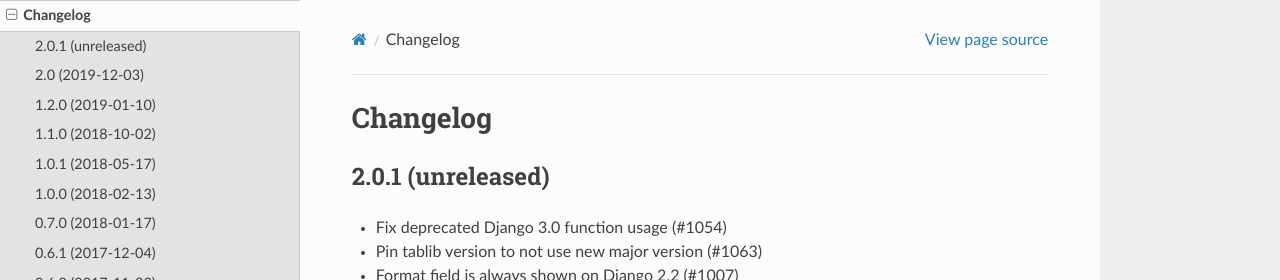
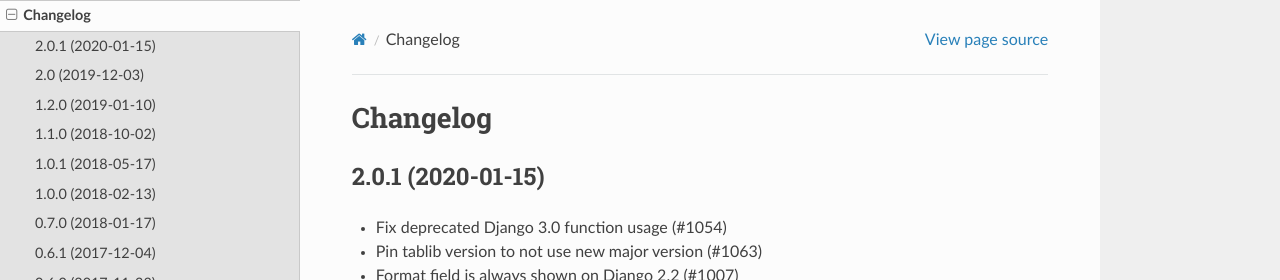
Before and after one commit to django-import-export/django-import-export, a Sphinx documentation site: the page built from docs/changelog.rst, in a window 1280 px wide and 900 px high. Shown: the top 280 px of the window. Built offline with Sphinx 7.4.7 and the Read the Docs theme 2.0.0, drawn with Linux system fonts in a browser that asks for light colours.

Commit message:
Preparing release 2.0.1

```diff
--- a/docs/changelog.rst
+++ b/docs/changelog.rst
@@ -2,7 +2,7 @@
 =========
 
 
-2.0.1 (unreleased)
+2.0.1 (2020-01-15)
 ------------------
 
 - Fix deprecated Django 3.0 function usage (#1054)
--- a/import_export/__init__.py
+++ b/import_export/__init__.py
@@ -1 +1 @@
-__version__ = '2.1.dev0'
+__version__ = '2.0.1'
```
